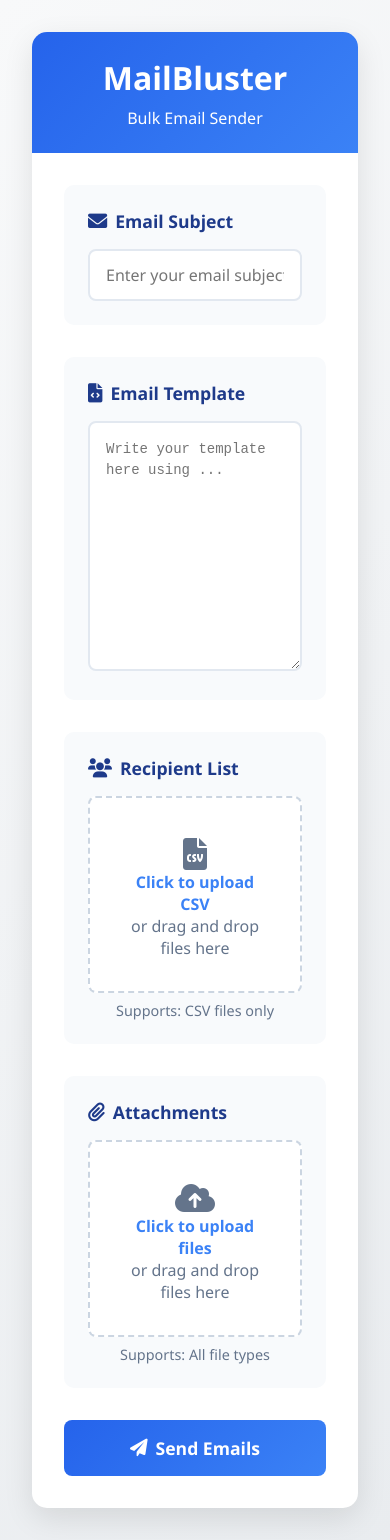
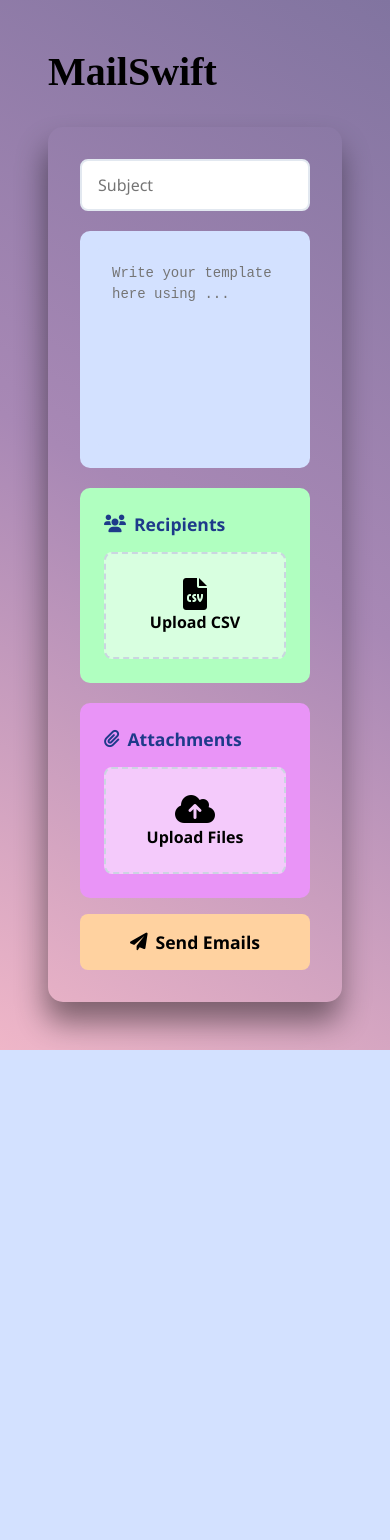
Before and after one commit to MahdinOhi/MailSwift, a Flask app: page /main in a window 390 px wide. After the commit the page ends 1050 px from the top, so only its background shows below. Run offline with Flask 3, Linux system fonts and the light colour scheme; the visitor is signed in with stand-in values (Sample User, id 1); some libraries are stand-ins or nearby versions.

Commit message:
Changed UI

```diff
--- /dev/null
+++ b/static/uploads/pseudo.csv
@@ -0,0 +1,4 @@
+email,name,mark1,mark2,mark3,mark4,mark5
+mahdinislam777@gmail.com,Ohi,85,90,78,88,92
+erwinsmith3740@gmail.com,Erwin,75,80,83,77,85
+mahdinislamohi@gmail.com,Mahdin,88,91,79,84,90
--- a/templates/main.html
+++ b/templates/main.html
@@ -2,8 +2,9 @@
 <html lang="en">
   <head>
     <meta charset="UTF-8" />
-    <meta name="viewport" content="width=device-width, initial-scale=1.0" />
-    <title>MailBluster</title>
+    <meta name="viewport" content="width=device-width, initial-scale=0.9, maximum-scale=0.9, user-scalable=no" />
+
+    <title>MailSwift</title>
     <link rel="stylesheet" href="https://cdnjs.cloudflare.com/ajax/libs/font-awesome/6.0.0/css/all.min.css" />
     <style>
       * {
@@ -14,47 +15,105 @@
       }
 
       body {
-        background: linear-gradient(135deg, #f8f9fa, #e9ecef);
+        background: linear-gradient(210deg, #8174a0, #a888b5, #efb6c8);
         min-height: 100vh;
         padding: 2rem;
       }
 
       .mailbluster-container {
-        max-width: 800px;
+        max-width: 1100px;
         margin: 0 auto;
-        background: white;
-        border-radius: 15px;
-        box-shadow: 0 10px 30px rgba(0, 0, 0, 0.1);
-        overflow: hidden;
       }
 
       .header-bar {
-        background: linear-gradient(135deg, #2563eb, #3b82f6);
+        margin-bottom: 2rem;
+      }
+
+      .header-bar h1 {
+        font-family: 'Old English Text MT', serif;
+        font-size: 2.5rem;
+        color: black;
+      }
+
+      .form-content {
+        background: #e9c9ff00;
+        border-radius: 15px;
+        box-shadow: -2px 20px 30px rgb(0 0 0 / 45%);
+        padding: 2rem;
+      }
+
+      .input-field {
+        width: 100%;
+        padding: 0.8rem 1rem;
+        border: 2px solid #e2e8f0;
+        border-radius: 8px;
+        font-size: 1rem;
+        transition: border-color 0.2s ease;
+        margin-bottom: 20px;
+      }
+
+      .grid-container {
+        display: grid;
+        grid-template-columns: 2fr 1fr;
+        gap: 40px;
+        margin-bottom: 1rem;
+      }
+
+      .template-section {
+        background-color: #d3e1ff;
+        border-radius: 10px;
+        padding: 1rem;
+      }
+
+      .template-editor {
+        width: 100%;
+        height: 100%;
+        padding: 1rem;
+        border: none;
+        border-radius: 8px;
+        resize: none;
+        font-family: 'Courier New', monospace;
+        font-size: 14px;
+        line-height: 1.5;
+        background-color: #d3e1ff;
+      }
+
+      .side-panel {
+        display: flex;
+        flex-direction: column;
+        gap: 20px;
+      }
+
+      .upload-section {
+        border-radius: 10px;
         padding: 1.5rem;
-        color: white;
         text-align: center;
       }
 
-      .header-bar h1 {
-        font-size: 2rem;
-        font-weight: 600;
-        margin-bottom: 0.5rem;
+      .recipients-section {
+        background-color: hsl(131.86deg 100% 84.52%);
+      }
+      .attachments-section {
+        background-color: #e994f7;
       }
 
-      .form-content {
-        padding: 2rem;
+      .file-upload-box {
+        border: 2px dashed #cbd5e1;
+        border-radius: 8px;
+        padding: 1.5rem;
+        text-align: center;
+        cursor: pointer;
+        transition: all 0.2s ease;
+        background: rgba(255, 255, 255, 0.5);
       }
 
-      .form-section {
-        margin-bottom: 2rem;
-        background: #f8fafc;
-        border-radius: 10px;
-        padding: 1.5rem;
-        transition: transform 0.2s ease;
+      .file-upload-box:hover {
+        border-color: #3b82f6;
+        background: rgba(255, 255, 255, 0.7);
       }
 
-      .form-section:hover {
-        transform: translateY(-2px);
+      .file-upload-box input[type='file'] {
+        display: none;
       }
 
       .section-title {
@@ -67,69 +126,9 @@
         gap: 0.5rem;
       }
 
-      .section-title i {
-        font-size: 1.2rem;
-      }
-
-      .input-field {
-        width: 100%;
-        padding: 0.8rem 1rem;
-        border: 2px solid #e2e8f0;
-        border-radius: 8px;
-        font-size: 1rem;
-        transition: border-color 0.2s ease;
-      }
-
-      .input-field:focus {
-        border-color: #3b82f6;
-        outline: none;
-      }
-
-      .template-editor {
-        width: 100%;
-        height: 250px;
-        padding: 1rem;
-        border: 2px solid #e2e8f0;
-        border-radius: 8px;
-        resize: vertical;
-        font-family: 'Courier New', monospace;
-        font-size: 14px;
-        line-height: 1.5;
-      }
-
-      .file-upload-box {
-        border: 2px dashed #cbd5e1;
-        border-radius: 8px;
-        padding: 2rem;
-        text-align: center;
-        cursor: pointer;
-        transition: all 0.2s ease;
-        background: white;
-      }
-
-      .file-upload-box:hover {
-        border-color: #3b82f6;
-        background: #f8fafc;
-      }
-
-      .file-upload-box input[type='file'] {
-        display: none;
-      }
-
-      .file-upload-label {
-        color: #64748b;
-        display: block;
-        margin-top: 0.5rem;
-      }
-
-      .file-upload-label strong {
-        color: #3b82f6;
-        font-weight: 600;
-      }
-
       .send-button {
-        background: linear-gradient(135deg, #2563eb, #3b82f6);
-        color: white;
+        background-color: #ffd2a0;
+        color: black;
         padding: 1rem 2rem;
         border: none;
         border-radius: 8px;
@@ -138,7 +137,6 @@
         cursor: pointer;
         transition: transform 0.2s ease;
         width: 100%;
-        margin-top: 1rem;
         display: flex;
         align-items: center;
         justify-content: center;
@@ -147,69 +145,56 @@
 
       .send-button:hover {
         transform: translateY(-2px);
-        box-shadow: 0 5px 15px rgba(59, 130, 246, 0.3);
+        box-shadow: 0 5px 15px rgba(255, 107, 107, 0.3);
       }
 
-      .upload-hint {
-        color: #64748b;
-        font-size: 0.9rem;
-        margin-top: 0.5rem;
-        text-align: center;
+      @media (max-width: 768px) {
+        .grid-container {
+          grid-template-columns: 1fr;
+          gap: 20px;
         }
 
-      .file-preview {
-        margin-top: 1rem;
-        font-size: 0.9rem;
-        color: #475569;
+        .template-editor {
+          height: 200px;
+        }
+
+        .mailbluster-container {
+          padding: 1rem;
+        }
       }
     </style>
   </head>
   <body>
     <div class="mailbluster-container">
       <div class="header-bar">
-        <h1>MailBluster</h1>
-        <p>Bulk Email Sender</p>
+        <a href="main.html" style="text-decoration: none; color: inherit;"><h1>MailSwift</h1></a>
       </div>
 
       <div class="form-content">
         <form method="POST" enctype="multipart/form-data">
-          <!-- Subject Section -->
-          <div class="form-section">
-            <div class="section-title">
-              <i class="fas fa-envelope"></i>
-              Email Subject
-            </div>
-            <input type="text" class="input-field" name="subject" placeholder="Enter your email subject" required />
-          </div>
+          <input type="text" class="input-field" name="subject" placeholder="Subject" required />
 
-          <!-- Template Section -->
-          <div class="form-section">
-            <div class="section-title">
-              <i class="fas fa-file-code"></i>
-              Email Template
-            </div>
+          <div class="grid-container">
+            <div class="template-section">
               <textarea class="template-editor" name="template" placeholder="Write your template here using {{ variables }}..." required></textarea>
             </div>
 
-          <!-- Recipients Section -->
-          <div class="form-section">
+            <div class="side-panel">
+              <div class="upload-section recipients-section">
                 <div class="section-title">
                   <i class="fas fa-users"></i>
-              Recipient List
+                  Recipients
                 </div>
                 <div class="file-upload-box">
                   <input type="file" name="csv_file" id="csv-upload" accept=".csv" required />
                   <label for="csv-upload" class="file-upload-label">
                     <i class="fas fa-file-csv fa-2x"></i><br />
-                <strong>Click to upload CSV</strong><br />
-                or drag and drop files here
+                    <strong>Upload CSV</strong>
                   </label>
                 </div>
-            <div class="upload-hint">Supports: CSV files only</div>
               </div>
 
-          <!-- Attachments Section -->
-          <div class="form-section">
+              <div class="upload-section attachments-section">
                 <div class="section-title">
                   <i class="fas fa-paperclip"></i>
                   Attachments
@@ -218,14 +203,13 @@
                   <input type="file" name="attachments" id="file-upload" multiple />
                   <label for="file-upload" class="file-upload-label">
                     <i class="fas fa-cloud-upload-alt fa-2x"></i><br />
-                <strong>Click to upload files</strong><br />
-                or drag and drop files here
+                    <strong>Upload Files</strong>
                   </label>
                 </div>
-            <div class="upload-hint">Supports: All file types</div>
+              </div>
+            </div>
           </div>
 
-          <!-- Send Button -->
           <button type="submit" class="send-button">
             <i class="fas fa-paper-plane"></i>
             Send Emails
--- a/templates/success.html
+++ b/templates/success.html
@@ -3,18 +3,18 @@
   <head>
     <meta charset="UTF-8" />
     <meta name="viewport" content="width=device-width, initial-scale=1.0" />
-    <title>MailBlaster | Status</title>
+    <title>MailSwift | Status</title>
     <style>
       body {
         display: flex;
         justify-content: center;
         align-items: center;
         height: 100vh;
-        background-color: #f0f8ff;
+        background: linear-gradient(210deg, #8174a0, #a888b5, #efb6c8);
         font-family: Arial, sans-serif;
       }
       .card {
-        background-color: rgb(171, 220, 239);
+        background-color: rgb(254, 214, 168);
         padding: 20px;
         border-radius: 10px;
         box-shadow: 0 4px 8px rgba(0, 0, 0, 0.2);
```
Also changed, not shown: templates/login.html (+7 -13 lines), templates/main_substitute.html (added, +237 -0 lines), 1 other file. Lines whose indentation alone changed are shown as unchanged.
